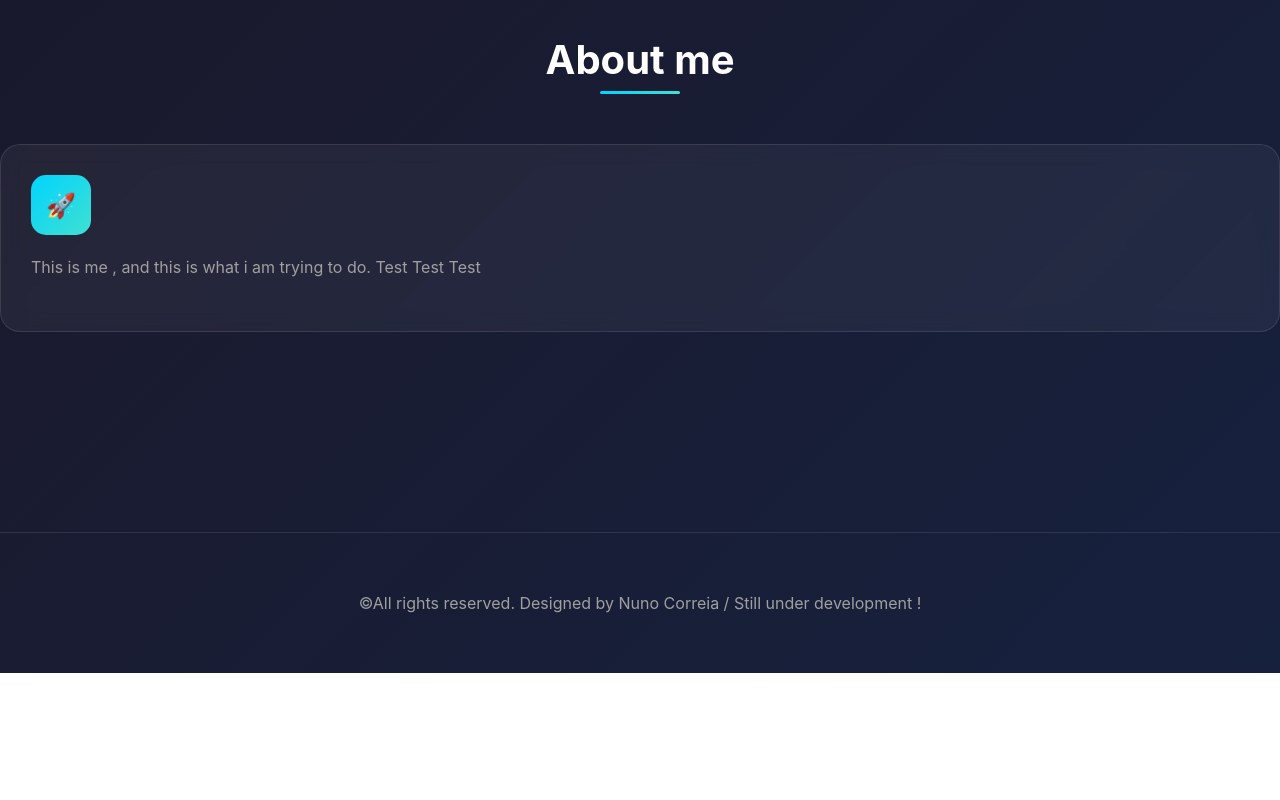
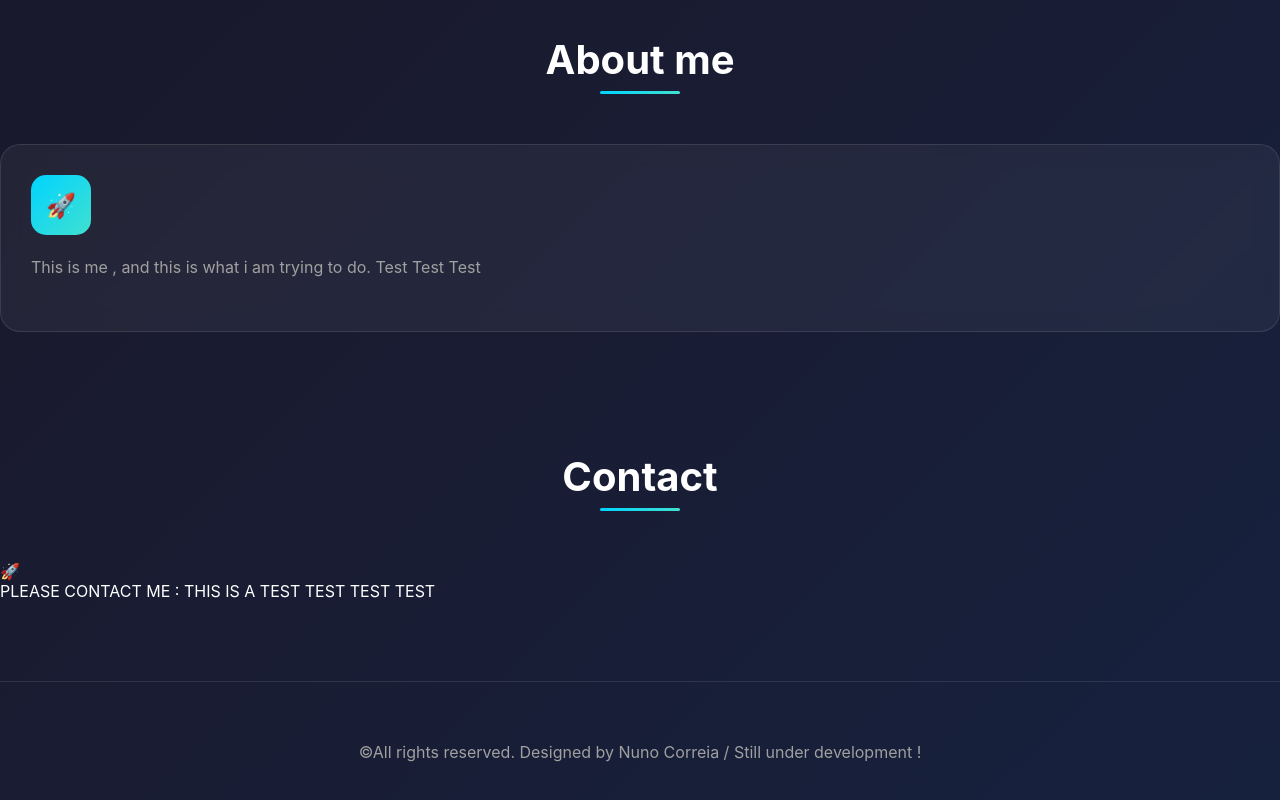
Before and after one commit to juvenuno/nunocorreia.github.io, a plain HTML site: page index.html in a window 1280 px wide. Shown: the part 1510-2310 px from the top of the page. Before the commit the page ends 2183 px from the top, so only its background shows below. Drawn offline with Linux system fonts and the light colour scheme.

Commit message:
Update index.html

```diff
--- a/index.html
+++ b/index.html
@@ -579,7 +579,20 @@
                     </div>
         </section>
 
+    <!-- Contact  Section -->
+        <section class="contact-section" id="contact">
+                    <h2 class="section-title"> Contact </h2>
 
+                    <div class="contact-grid">
+                        <!-- Contact -->
+                        <div class="contact-card fade-in">
+                            <div class="contact-icon">🚀</div>
+                                <p class="contact-description">
+                                    PLEASE CONTACT ME : THIS IS A TEST TEST TEST TEST
+                                </p>
+                         </div>
+                    </div>
+        </section>
 
     <!-- Footer -->
     <footer>
```
